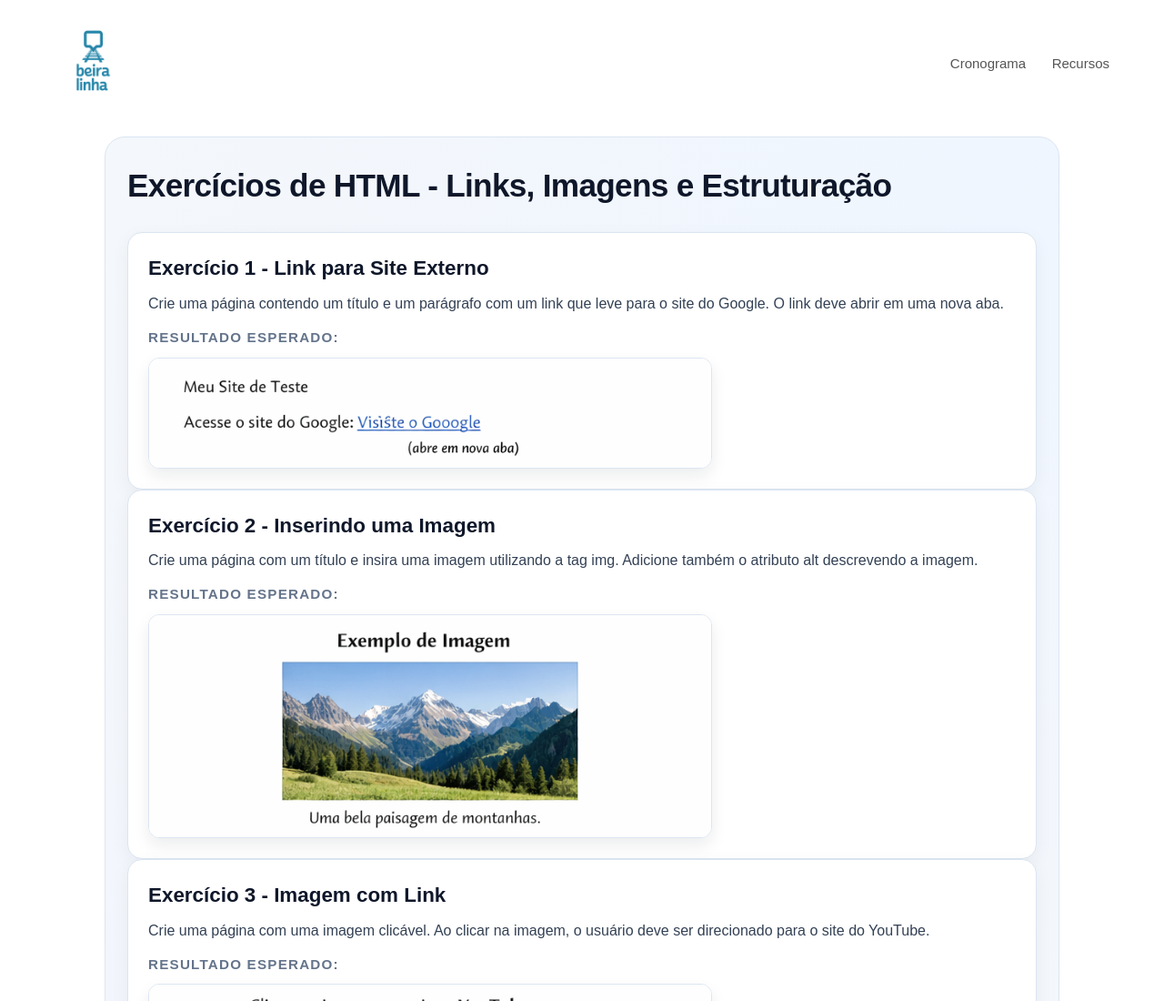
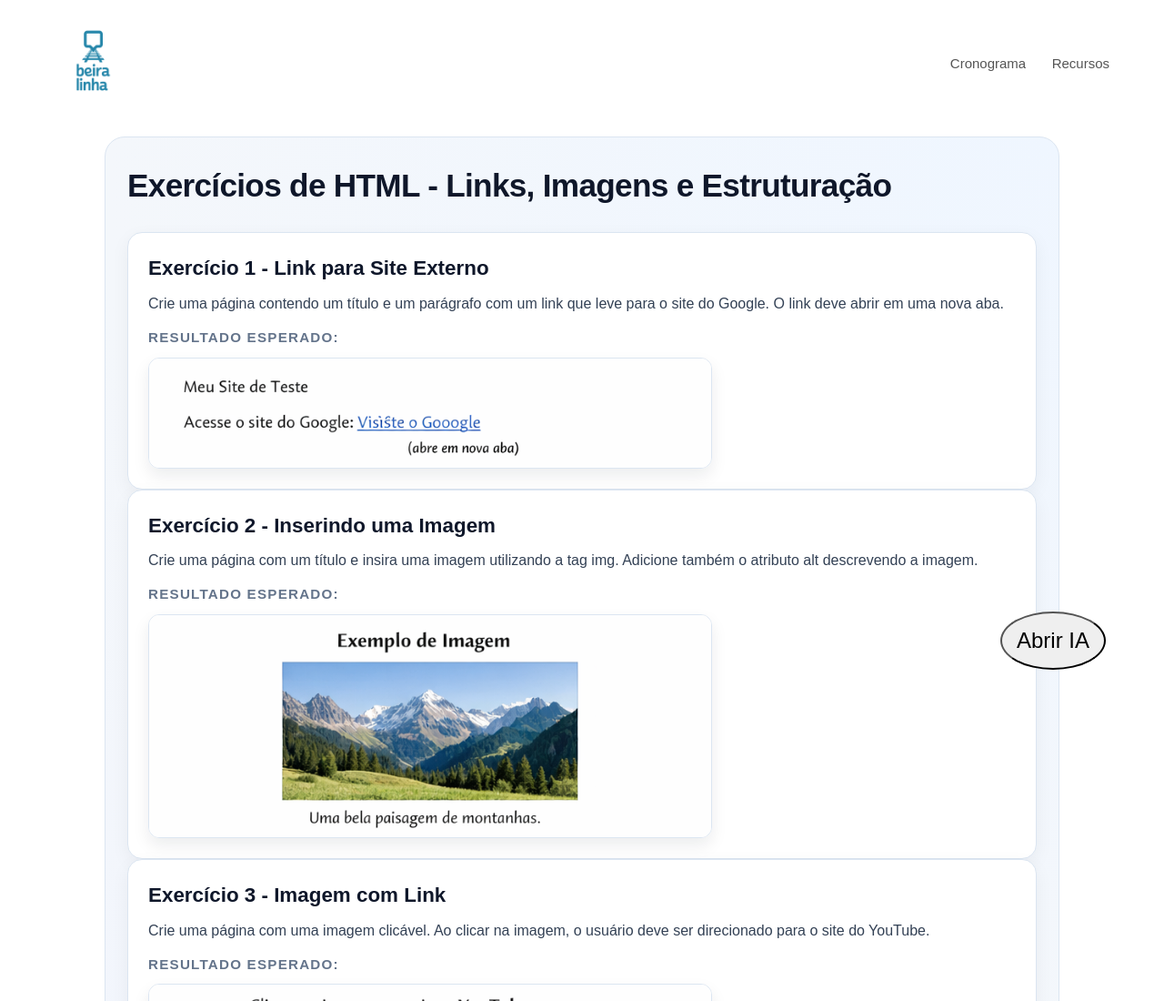
Before and after one commit to Sl3nc/Practical-Line-WEB, an Astro site: page /aulas/4 in a window 1280 px wide. Shown: the top 1100 px of the page at 91% size. Built offline with nearby package versions, Linux system fonts and the light colour scheme; Astro itself is replaced by a stand-in of ours.

Commit message:
feat(ai): add interactive AI panel with Jotai state management

```diff
--- a/package.json
+++ b/package.json
@@ -17,6 +17,7 @@
     "@types/react": "^19.3.0",
     "@types/react-dom": "^19.3.0",
     "astro": "^7.4.10",
+    "jotai": "^3.0.2",
     "react": "^19.3.1",
     "react-dom": "^19.3.1"
   }
--- /dev/null
+++ b/src/components/AiPanel/AIPanel.tsx
@@ -0,0 +1,8 @@
+import { useAtomValue } from "jotai";
+import { panelOpenAtom } from "../../state/atoms";
+import styles from "./AiPanel.module.css";
+
+export function IAPanel() {
+  const panelOpen = useAtomValue(panelOpenAtom);
+  return <aside className={styles.container} data-open={panelOpen} >Oi</aside>;
+}
--- /dev/null
+++ b/src/components/AiPanel/AiPanel.module.css
@@ -0,0 +1,9 @@
+.container{
+  background-color: red;
+  width: 0;
+  transition: width 2s;
+}
+
+.container[data-open=true]{
+  width: 500px;
+}
--- /dev/null
+++ b/src/components/PanelButton/PanelButton.module.css
@@ -0,0 +1,10 @@
+.container{
+  position: fixed;
+  font-size: 1.5rem;
+  width: fit-content;
+  padding: 1rem;
+  margin: 5%;
+  border-radius: 50%;
+  right: 0;
+  bottom: 0;
+}
--- /dev/null
+++ b/src/components/PanelButton/PanelButton.tsx
@@ -0,0 +1,12 @@
+import { useAtom } from "jotai";
+import { panelOpenAtom } from "../../state/atoms";
+import styles from "./PanelButton.module.css";
+
+export function PanelButton() {
+  const [panelOpen, setPanelOpen] = useAtom(panelOpenAtom);
+  return (
+    <button className={styles.container} onClick={() => setPanelOpen(!panelOpen)}>
+      Abrir IA
+    </button>
+  );
+}
--- a/src/layouts/Layout.astro
+++ b/src/layouts/Layout.astro
@@ -2,6 +2,8 @@
 import "../styles/global.css";
 import Header from "../components/Header";
 import Footer from "../components/Footer";
+import { PanelButton } from "../components/PanelButton/PanelButton";
+import { IAPanel } from "../components/AiPanel/AIPanel";
 
 interface Props {
   /** Título exibido na aba do navegador. */
@@ -22,7 +24,11 @@ const { title, logoHref } = Astro.props;
   </head>
   <body>
     <Header logoHref={logoHref} />
-    <slot />
+    <div style="display: flex;">
+      <slot />
+      <IAPanel client:load/>
+    </div>
+    <PanelButton client:load/>
     <Footer />
   </body>
 </html>
--- /dev/null
+++ b/src/state/atoms.ts
@@ -0,0 +1,3 @@
+import { atom } from "jotai";
+
+export const panelOpenAtom = atom(false);
```
Also changed, not shown: pnpm-lock.yaml.
